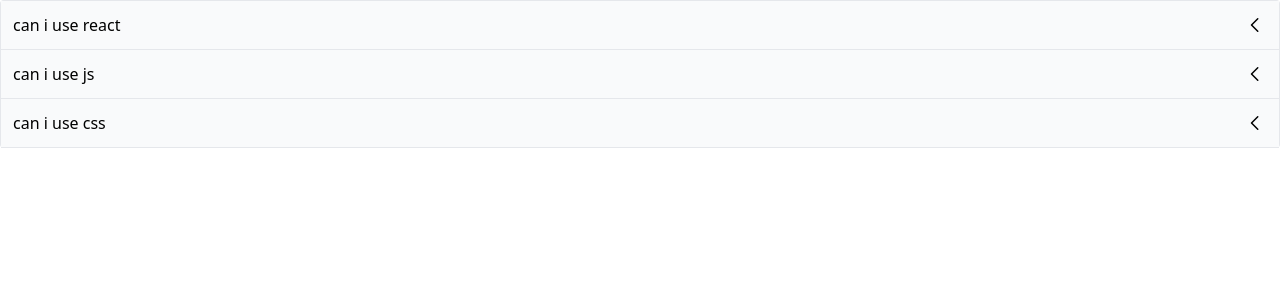
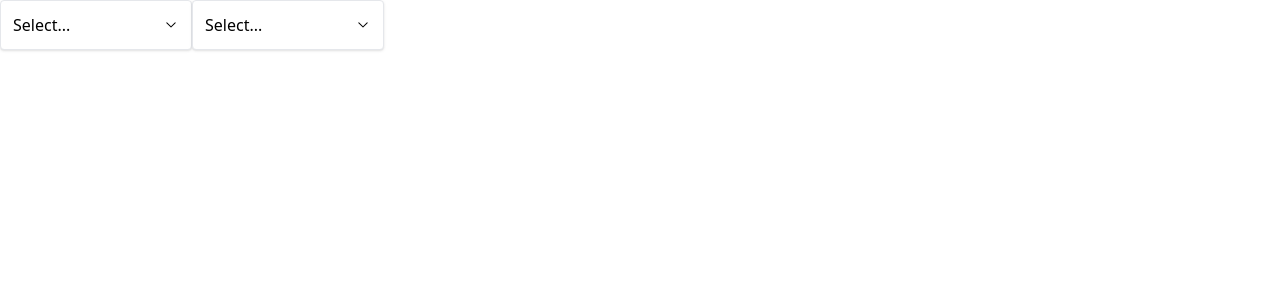
Before and after one commit to RothaSAMON/Modern-React-Lesson, a React (Create React App) app in the folder comps/: page / in a window 1280 px wide. Shown: the top 300 px of the page. Built offline with nearby package versions, Linux system fonts and the light colour scheme.

Commit message:
Practicing  Props and State Design(Dropdown)

```diff
--- a/comps/src/App.js
+++ b/comps/src/App.js
@@ -1,25 +1,34 @@
-import Accordion from "./components/Accordion";
+import { useState } from "react";
+import Dropdown from "./components/Dropdown";
 
 function App() {
-    const items = [
-        {
-            id: 'y1k',
-            label: 'can i use react',
-            content: 'You can you react. You can you react. You can you react. You can you react. You can you react.'
-        },
-        {
-            id: 'y2k',
-            label: 'can i use js',
-            content: 'You can you js. You can you js. You can you js. You can you js. You can you js. You can you js'
-        },
-        {
-            id: 'y3k',
-            label: 'can i use css',
-            content: 'You can you css.You can you css .You can you css. You can you css. You can you css'
-        }
+    // I set defualt this 'null' cuz mean no item currently selected
+    const [selection, setSelection] = useState(null);
+
+    const handleSelect = (option) => {
+        setSelection(option);
+    };
+
+    const options = [
+        { label: 'Red', value: 'red'},
+        { label: 'Green', value: 'green'},
+        { label: 'Blue', value: 'blue'}
     ];
 
-    return <Accordion items={items} />
+    return (
+        <div className="flex">
+            <Dropdown
+            options={options}
+            value={selection}
+            onChange={handleSelect} />
+
+            <Dropdown
+            options={options}
+            value={selection}
+            onChange={handleSelect} />
+        </div>
+
+    );
 };
 
 export default App;
--- /dev/null
+++ b/comps/src/components/Dropdown.js
@@ -0,0 +1,73 @@
+import {useState, useEffect, useRef} from 'react';
+import {GoChevronDown} from "react-icons/go";
+import Panel from './Panel';
+
+function Dropdown({ options, value, onChange }) {
+    const [isOpen, setIsOpen] = useState(false);
+    const divEl = useRef();
+
+    useEffect(() => {
+        const handler = (event) =>  {
+            // This mean if we not assign to any ref, then just return the early handler
+            if (!divEl.current) {
+                return;
+            }
+            // This make a Ref to the Dropdown so can we can aother to close like body page
+            if (!divEl.current.contains(event.target)) {
+                setIsOpen(false);
+            }
+        };
+
+        document.addEventListener('click', handler, true);
+
+        return () => {
+            document.removeEventListener('click', handler);
+        };
+    }, []);
+
+    const handleClick = () => {
+        //Functional Style
+        // setIsOpen((currentIsOpen) => !currentIsOpen);
+
+        //Simple style
+        setIsOpen(!isOpen);
+    };
+
+    const handleOptionClick = (option) => {
+        //Close dropdown
+        setIsOpen(false);
+        //What option did user click on
+        onChange(option);
+    };
+
+    const renderedOptions = options.map((option) => {
+        return <div className='hover:bg-sky-100 rounded cursor-pointer p-1' onClick={() => handleOptionClick(option)} key={option.value}>
+            {option.label}
+        </div>
+    });
+
+    // Make a condition to show the selection... if no value if selected show its value
+    //HERE i use inline condition instead
+    // let content = 'Select...';
+    // if(selection) {
+    //     content = selection.label;
+    // }
+
+    return (
+        <div ref={divEl} className='w-48 relative'>
+            {/* {selection?.label || 'Select...'} This code is the inline condition that show the selection... if no value if selected show its value */}
+            <Panel className='flex justify-between items-center cursor-pointer' onClick={handleClick} >
+                {value?.label || 'Select...'}
+                <GoChevronDown/>
+            </Panel>
+            {/* This use the condition to hide */}
+            {isOpen && (
+                <Panel className='absolute top-full'>
+                    {renderedOptions}
+                </Panel>
+            )}
+        </div>
+    );
+};
+
+export default Dropdown;
--- /dev/null
+++ b/comps/src/components/Panel.js
@@ -0,0 +1,15 @@
+import classNames from 'classnames';
+
+function Panel({ children, className,  ...rest }) {
+    const finalClassNames = classNames(
+        'border rounded p-3 shadow bg-white w-full',
+        className
+    );
+    return (
+        <div {...rest} className={finalClassNames}>
+            {children}
+        </div>
+    );
+}
+
+export default Panel;
--- /dev/null
+++ b/comps/src/pages/AccordionPage.js
@@ -0,0 +1,25 @@
+import Accordion from "../components/Accordion";
+
+function AccordionPage() {
+    const items = [
+        {
+            id: 'y1k',
+            label: 'can i use react',
+            content: 'You can you react. You can you react. You can you react. You can you react. You can you react.'
+        },
+        {
+            id: 'y2k',
+            label: 'can i use js',
+            content: 'You can you js. You can you js. You can you js. You can you js. You can you js. You can you js'
+        },
+        {
+            id: 'y3k',
+            label: 'can i use css',
+            content: 'You can you css.You can you css .You can you css. You can you css. You can you css'
+        }
+    ];
+
+    return <Accordion items={items} />
+};
+
+export default AccordionPage;
```
Also changed, not shown: 1 other file (tests, documents, lock files or other folders).
